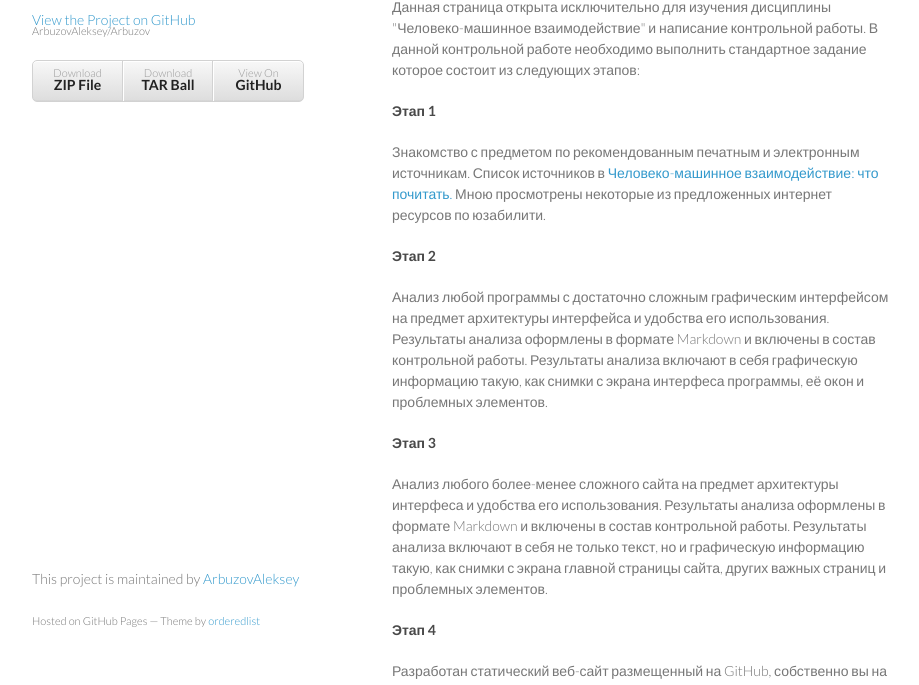
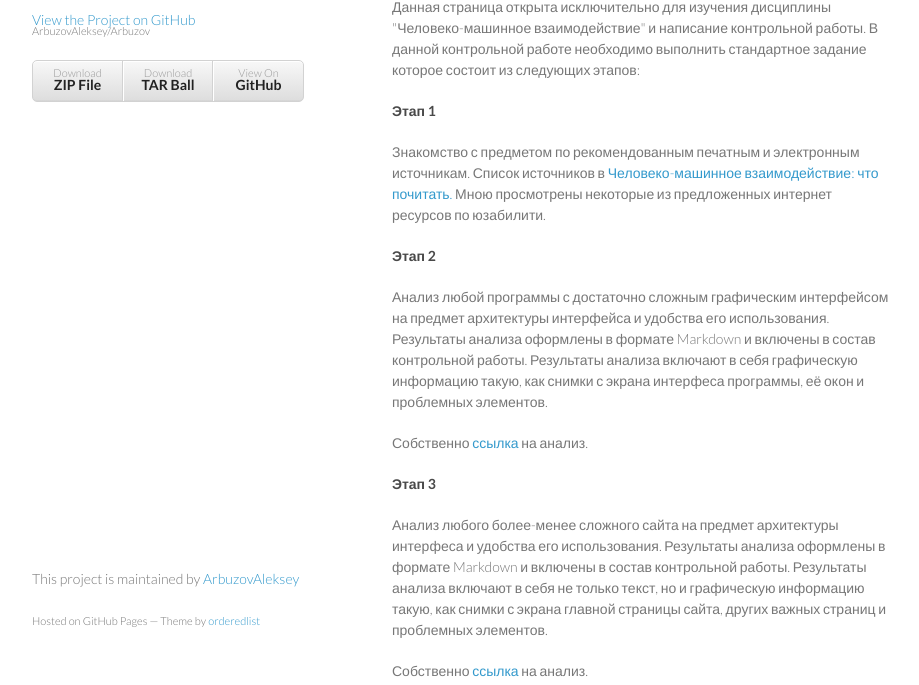
Before and after one commit to ArbuzovAleksey/Arbuzov, a plain HTML site: page index.html in a window 1280 px wide. Shown: the part 100-785 px from the top of the page, without its empty margins (178-1097 px from the left). Drawn offline with Linux system fonts and the light colour scheme.

Commit message:
Update index.html

```diff
--- a/index.html
+++ b/index.html
@@ -40,10 +40,12 @@
 <h4>Этап 2</h4>
 
 <p>Анализ любой программы с достаточно сложным графическим интерфейсом на предмет архитектуры интерфейса и удобства его использования. Результаты анализа оформлены в формате Markdown и включены в состав контрольной работы. Результаты анализа включают в себя графическую информацию такую, как снимки с экрана интерфеса программы, её окон и проблемных элементов.</p>
+<p>Собственно <a href = "/analizprogrammi">ссылка</a> на анализ.</p>
 
 <h4>Этап 3</h4>
 
 <p>Анализ любого более-менее сложного сайта на предмет архитектуры интерфеса и удобства его использования. Результаты анализа оформлены в формате Markdown и включены в состав контрольной работы. Результаты анализа включают в себя не только текст, но и графическую информацию такую, как снимки с экрана главной страницы сайта, других важных страниц и проблемных элементов.</p>
+<p>Собственно <a href = "/analizsaita">ссылка</a> на анализ.</p>
 
 <h4>Этап 4</h4>
 
```
